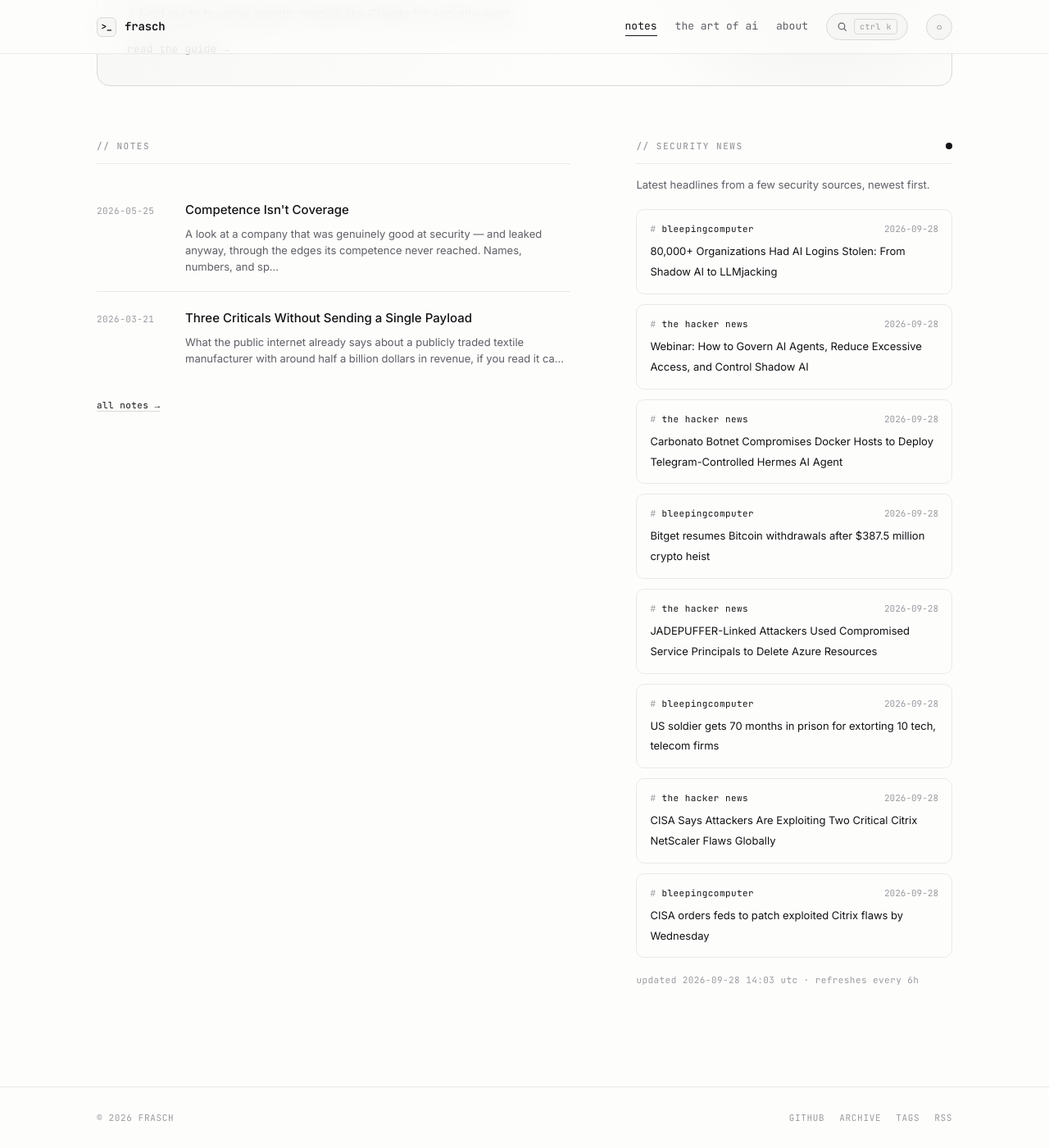
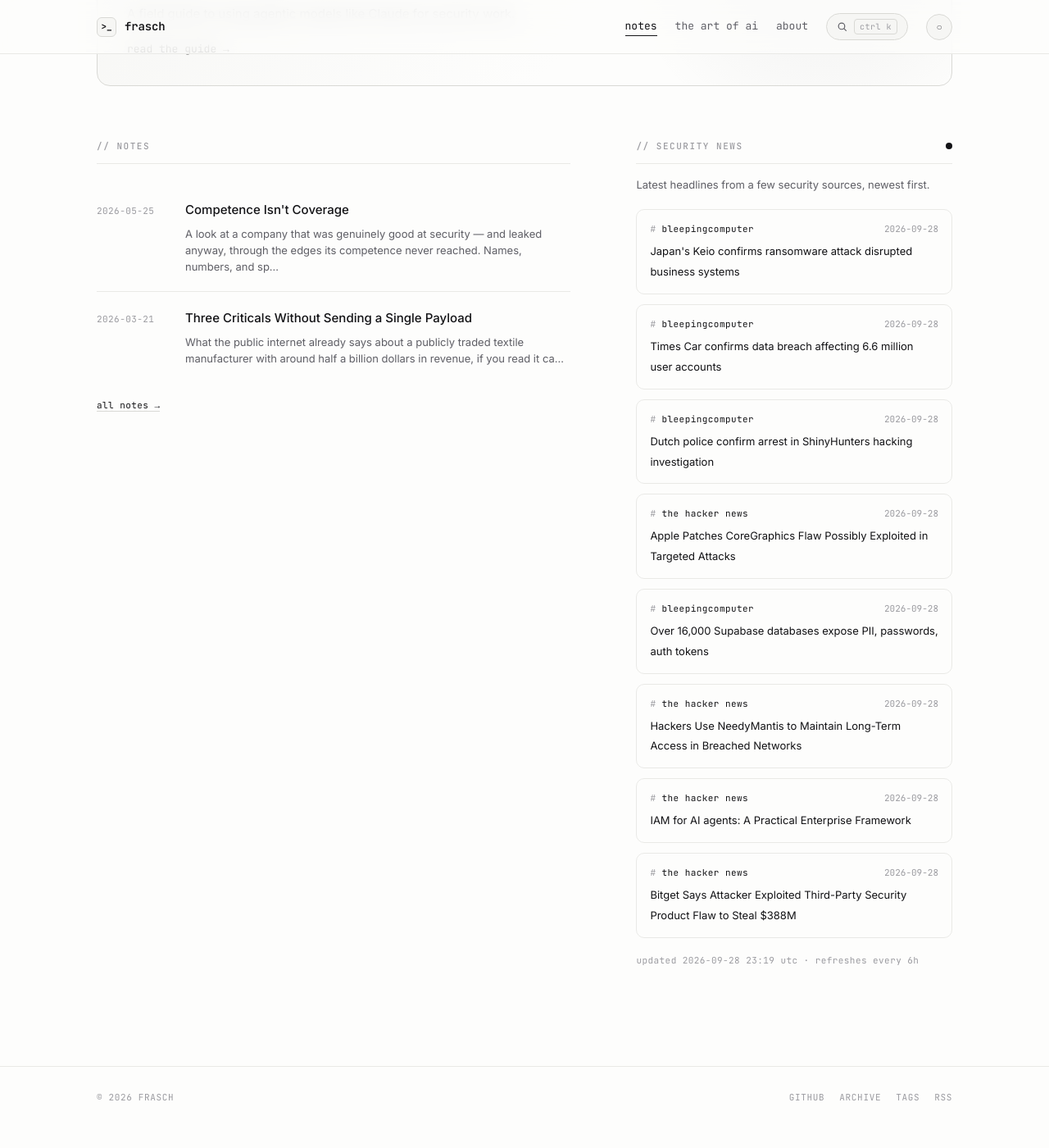
Before and after one commit to whoisfrasch/frasch, a Jekyll site: the page built from index.html, in a window 1280 px wide and 1400 px high, scrolled down 615 px. Shown: the whole window at 82% size. Built offline with Jekyll 4.4.1, drawn with Linux system fonts in a browser that asks for light colours; after the commit the page ends 1990 px from its top, so only the background shows below that.

Commit message:
Refresh security news feed

```diff
--- a/_data/news.json
+++ b/_data/news.json
@@ -1,53 +1,53 @@
 {
-  "updated": "2026-09-28T14:03:11Z",
+  "updated": "2026-09-28T23:19:30Z",
   "items": [
     {
       "source": "bleepingcomputer",
-      "title": "80,000+ Organizations Had AI Logins Stolen: From Shadow AI to LLMjacking",
-      "link": "https://www.bleepingcomputer.com/news/security/80-000-plus-organizations-had-ai-logins-stolen-from-shadow-ai-to-llmjacking/",
-      "date": "2026-09-28T14:00:10Z"
+      "title": "Japan's Keio confirms ransomware attack disrupted business systems",
+      "link": "https://www.bleepingcomputer.com/news/security/japans-keio-confirms-ransomware-attack-disrupted-business-systems/",
+      "date": "2026-09-28T20:56:47Z"
+    },
+    {
+      "source": "bleepingcomputer",
+      "title": "Times Car confirms data breach affecting 6.6 million user accounts",
+      "link": "https://www.bleepingcomputer.com/news/security/times-car-confirms-data-breach-affecting-66-million-user-accounts/",
+      "date": "2026-09-28T20:31:16Z"
+    },
+    {
+      "source": "bleepingcomputer",
+      "title": "Dutch police confirm arrest in ShinyHunters hacking investigation",
+      "link": "https://www.bleepingcomputer.com/news/security/dutch-police-confirm-arrest-in-shinyhunters-hacking-investigation/",
+      "date": "2026-09-28T19:49:10Z"
     },
     {
       "source": "the hacker news",
-      "title": "Webinar: How to Govern AI Agents, Reduce Excessive Access, and Control Shadow AI",
-      "link": "https://thehackernews.com/2026/09/webinar-how-to-govern-ai-agents-reduce.html",
-      "date": "2026-09-28T11:58:00Z"
+      "title": "Apple Patches CoreGraphics Flaw Possibly Exploited in Targeted Attacks",
+      "link": "https://thehackernews.com/2026/09/apple-patches-coregraphics-flaw.html",
+      "date": "2026-09-28T19:18:01Z"
+    },
+    {
+      "source": "bleepingcomputer",
+      "title": "Over 16,000 Supabase databases expose PII, passwords, auth tokens",
+      "link": "https://www.bleepingcomputer.com/news/security/misconfigured-supabase-apps-expose-data-in-over-16-000-databases/",
+      "date": "2026-09-28T18:50:59Z"
     },
     {
       "source": "the hacker news",
-      "title": "Carbonato Botnet Compromises Docker Hosts to Deploy Telegram-Controlled Hermes AI Agent",
-      "link": "https://thehackernews.com/2026/09/carbonato-botnet-compromises-docker.html",
-      "date": "2026-09-28T11:46:00Z"
-    },
-    {
-      "source": "bleepingcomputer",
-      "title": "Bitget resumes Bitcoin withdrawals after $387.5 million crypto heist",
-      "link": "https://www.bleepingcomputer.com/news/security/bitget-resumes-bitcoin-withdrawals-after-3875-million-crypto-heist/",
-      "date": "2026-09-28T09:25:29Z"
+      "title": "Hackers Use NeedyMantis to Maintain Long-Term Access in Breached Networks",
+      "link": "https://thehackernews.com/2026/09/hackers-use-needymantis-to-maintain.html",
+      "date": "2026-09-28T18:35:42Z"
     },
     {
       "source": "the hacker news",
-      "title": "JADEPUFFER-Linked Attackers Used Compromised Service Principals to Delete Azure Resources",
-      "link": "https://thehackernews.com/2026/09/jadepuffer-linked-attackers-used.html",
-      "date": "2026-09-28T09:08:21Z"
-    },
-    {
-      "source": "bleepingcomputer",
-      "title": "US soldier gets 70 months in prison for extorting 10 tech, telecom firms",
-      "link": "https://www.bleepingcomputer.com/news/security/us-soldier-gets-70-months-in-prison-for-extorting-10-tech-telecom-firms/",
-      "date": "2026-09-28T07:30:15Z"
+      "title": "IAM for AI agents: A Practical Enterprise Framework",
+      "link": "https://thehackernews.com/2026/09/iam-for-ai-agent.html",
+      "date": "2026-09-28T18:20:38Z"
     },
     {
       "source": "the hacker news",
-      "title": "CISA Says Attackers Are Exploiting Two Critical Citrix NetScaler Flaws Globally",
-      "link": "https://thehackernews.com/2026/09/cisa-says-attackers-are-exploiting-two.html",
-      "date": "2026-09-28T07:21:49Z"
-    },
-    {
-      "source": "bleepingcomputer",
-      "title": "CISA orders feds to patch exploited Citrix flaws by Wednesday",
-      "link": "https://www.bleepingcomputer.com/news/security/cisa-orders-feds-to-patch-exploited-citrix-flaws-by-wednesday/",
-      "date": "2026-09-28T06:24:19Z"
+      "title": "Bitget Says Attacker Exploited Third-Party Security Product Flaw to Steal $388M",
+      "link": "https://thehackernews.com/2026/09/bitget-says-attacker-exploited-third.html",
+      "date": "2026-09-28T17:42:18Z"
     }
   ]
 }
```
